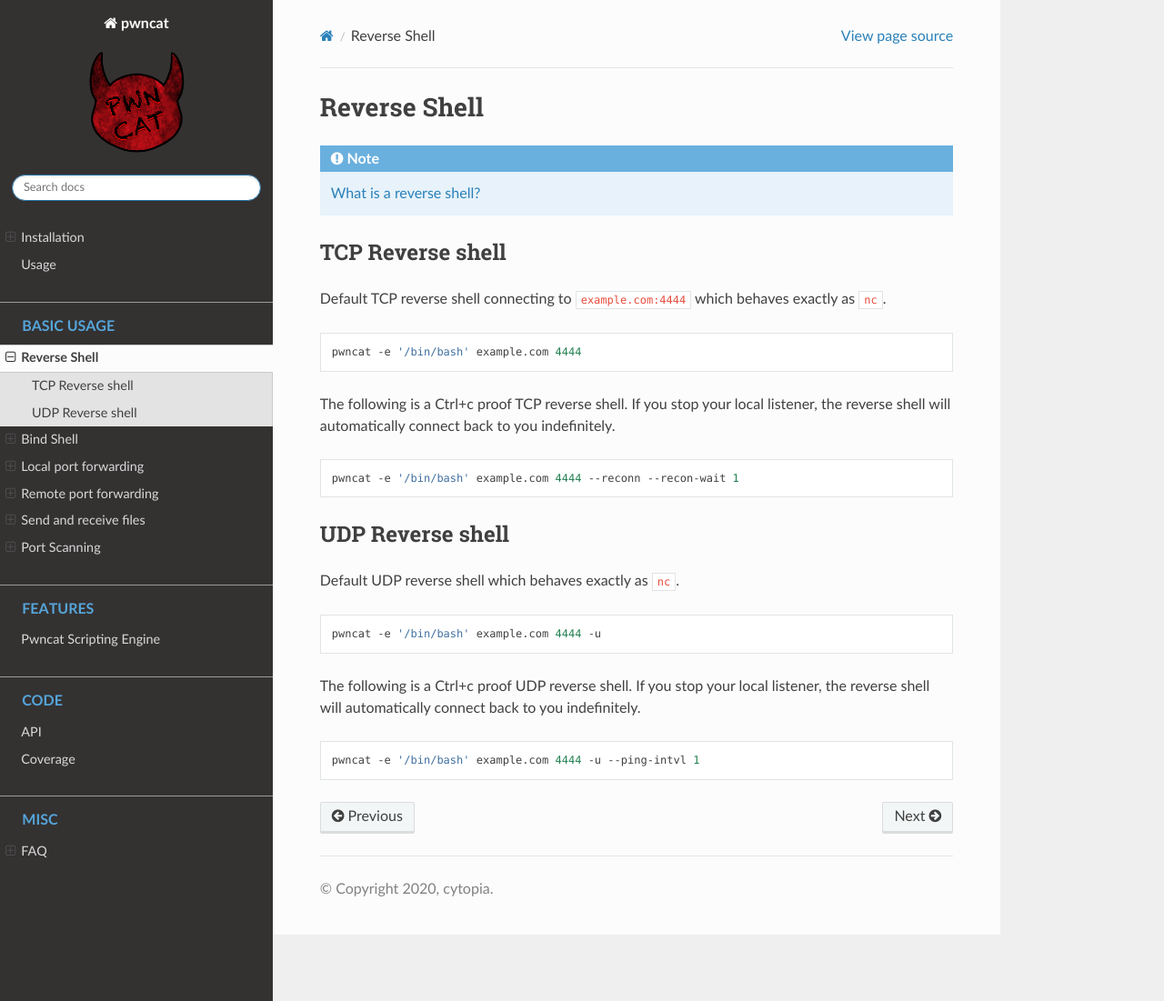
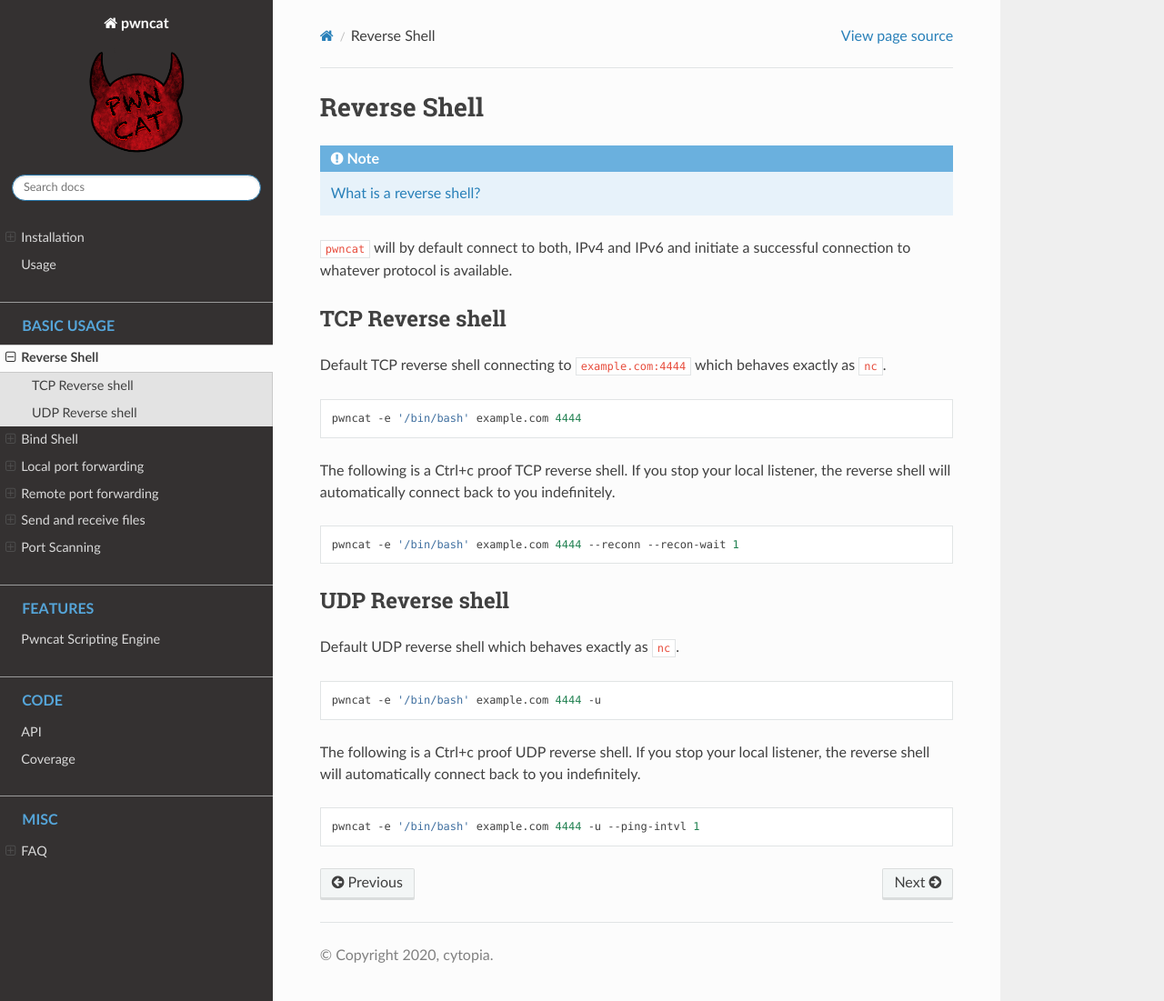
Before and after one commit to cytopia/pwncat, a Sphinx documentation site: the page built from share/doc/usage/reverse-shell.rst, in a window 1280 px wide and 1101 px high. Shown: the whole window at 91% size. Built offline with Sphinx 7.4.7 and the Read the Docs theme 2.0.0, drawn with Linux system fonts in a browser that asks for light colours.

Commit message:
docs: note about IPv4 vs IPv6

```diff
--- a/share/doc/usage/bind-shell.rst
+++ b/share/doc/usage/bind-shell.rst
@@ -6,6 +6,9 @@
 .. note::
 
    :ref:`what_is_a_bind_shell`
+
+
+``pwncat`` will by default listen on both, IPv4 and IPv6 connections and serve whatever connects first.
 
 
 TCP Bind shell
--- a/share/doc/usage/reverse-shell.rst
+++ b/share/doc/usage/reverse-shell.rst
@@ -6,6 +6,9 @@
 .. note::
 
    :ref:`what_is_a_reverse_shell`
+
+
+``pwncat`` will by default connect to both, IPv4 and IPv6 and initiate a successful connection to whatever protocol is available.
 
 
 TCP Reverse shell
```
